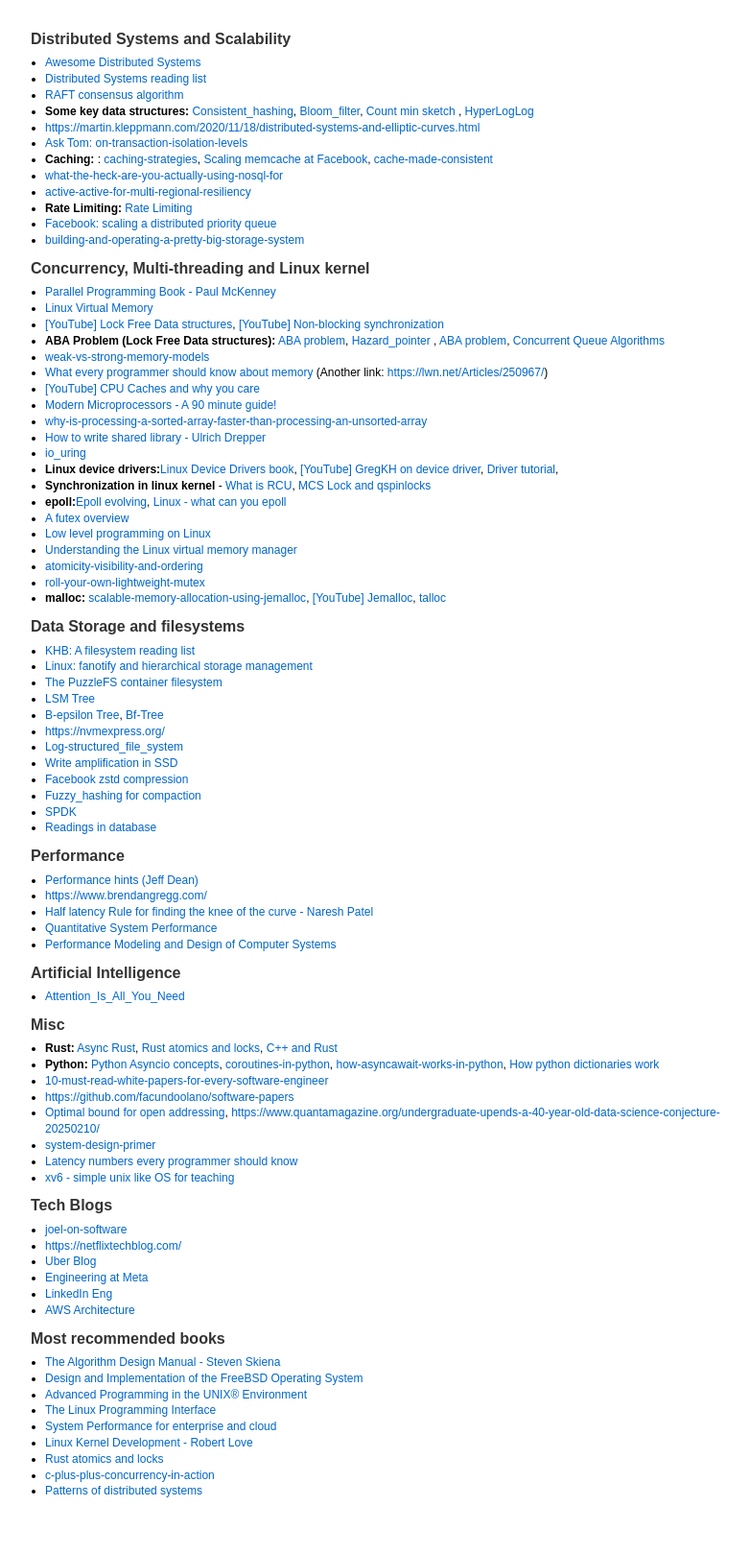
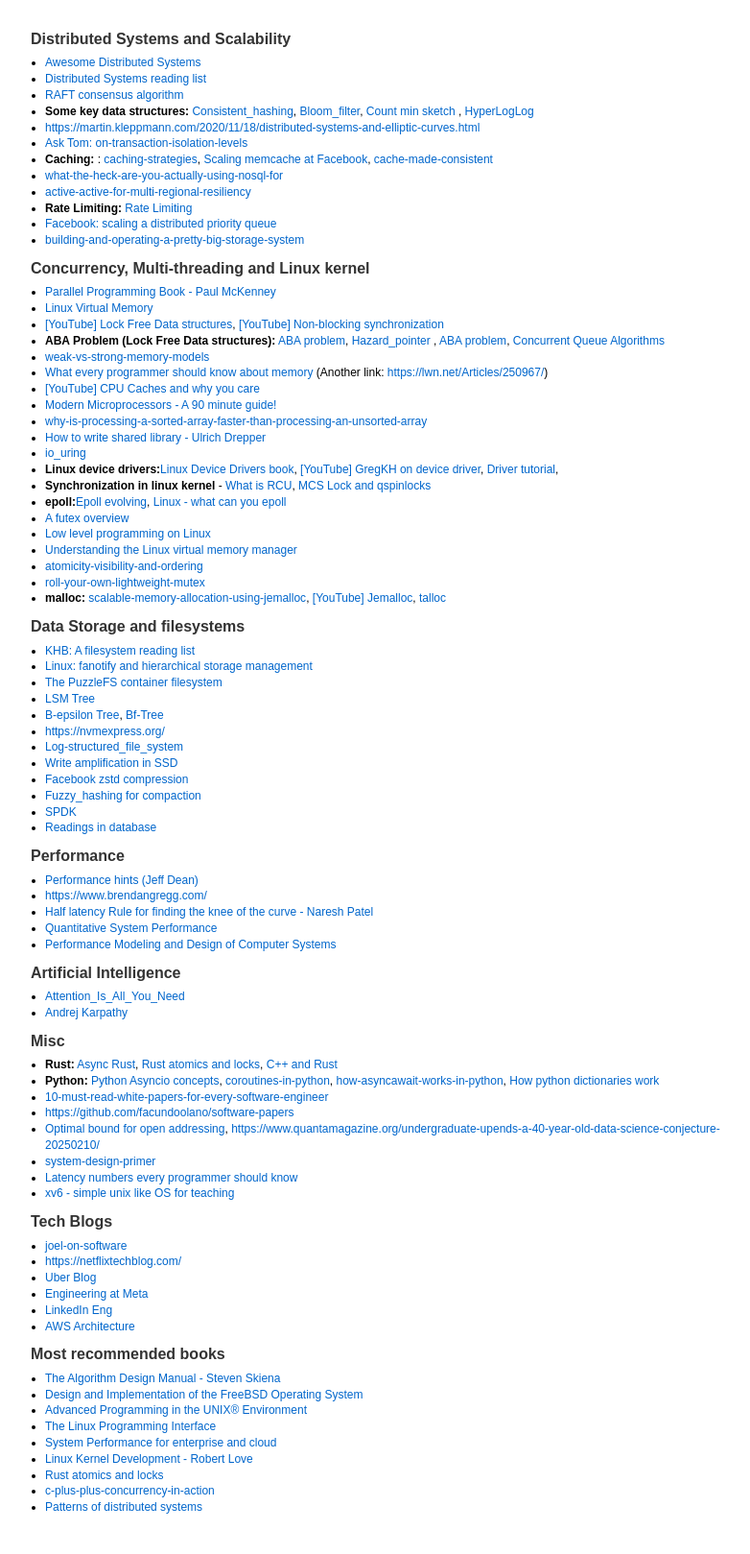
Before and after one commit to niraj17/niraj17.github.io, a Jekyll site: the page info/tech.html, which Jekyll copies as it is, in a window 1280 px wide. Shown: the whole page at 96% size, without its empty margins (223-1005 px from the left). Built offline with Jekyll 4.4.1, drawn with Linux system fonts in a browser that asks for light colours.

Commit message:
Update tech.html

```diff
--- a/info/tech.html
+++ b/info/tech.html
@@ -152,7 +152,7 @@
          <li> <a href=https://github.com/facebook/zstd>Facebook zstd compression</a>
          <li> <a href=https://en.wikipedia.org/wiki/Fuzzy_hashing>Fuzzy_hashing for compaction</a>
          <li> <a href=https://spdk.io/doc/>SPDK</a>
-	     <li> <a href=https://github.com/rxin/db-readings>Readings in database</li>
+	     <li> <a href=https://github.com/rxin/db-readings>Readings in database</a>
      </ul>
      </div>
      <div class="section">
@@ -170,6 +170,7 @@
       <h2>Artificial Intelligence</h2>
      <ul>
         <li><a href=https://en.wikipedia.org/wiki/Attention_Is_All_You_Need>Attention_Is_All_You_Need</a>
+		<li><a href=https://karpathy.ai/>Andrej Karpathy</a>
 
      </ul>
      </div>
```
